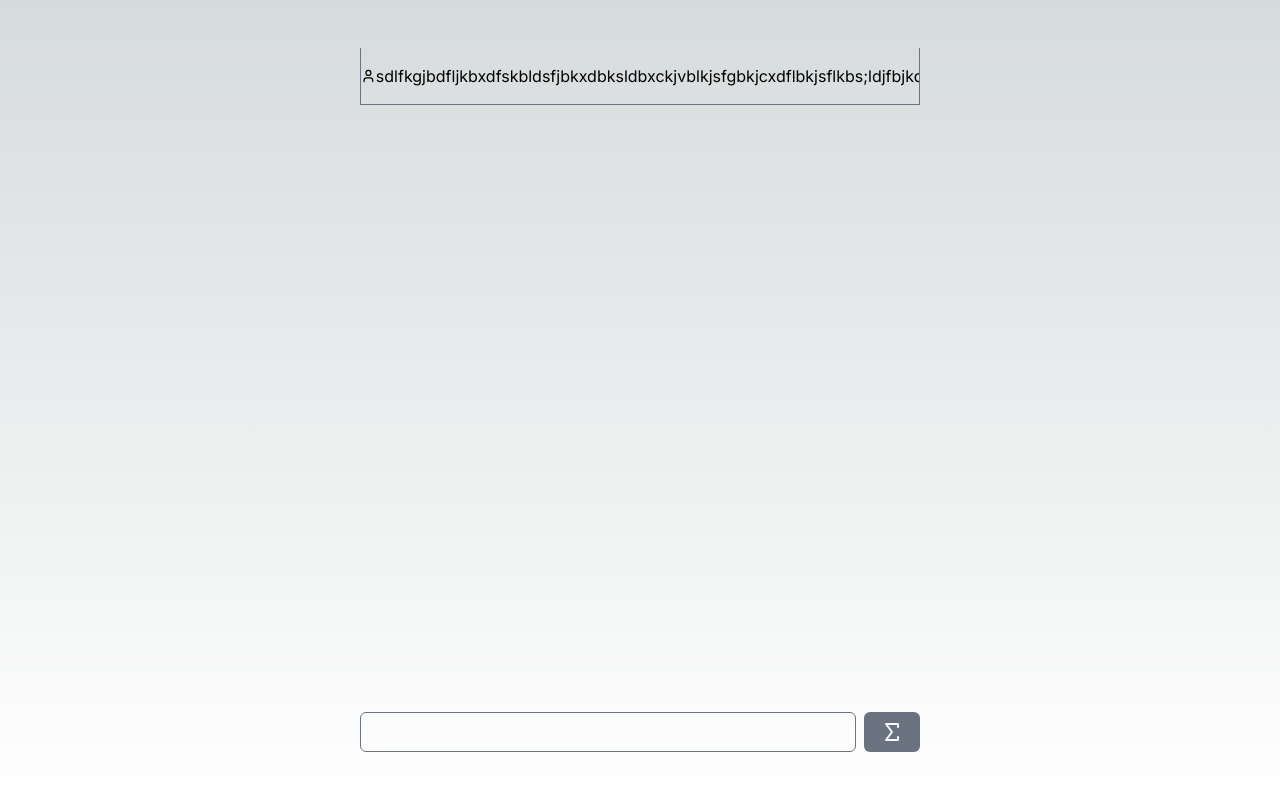
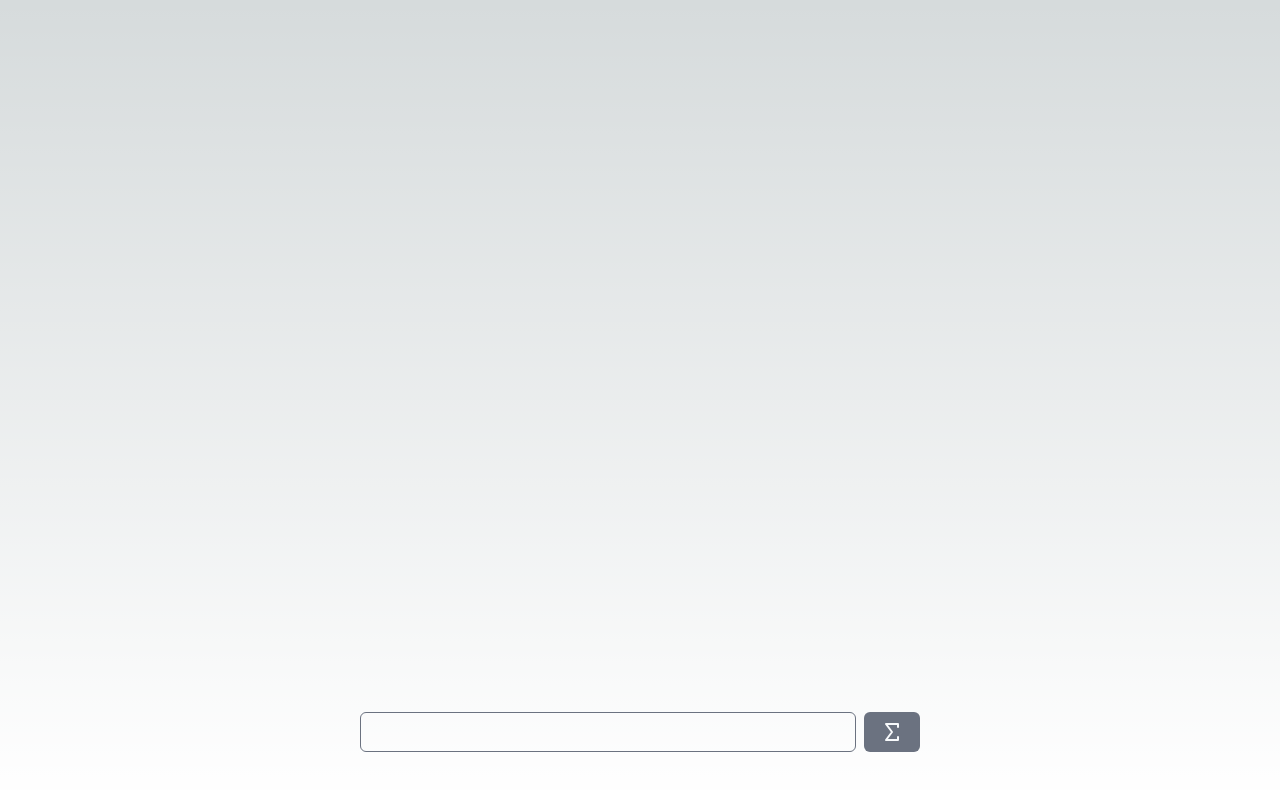
Before and after one commit to RestartDK/learnai-math, a Next.js app: page / in a window 1280 px wide. Shown: the top 790 px of the page. Built offline with nearby package versions, Linux system fonts and the light colour scheme.

Commit message:
errand: no more use client

```diff
--- a/app/layout.tsx
+++ b/app/layout.tsx
@@ -1,5 +1,6 @@
 import './globals.css'
 import { Inter } from 'next/font/google'
+import Providers from '@/utils/Providers'
 
 const inter = Inter({ subsets: ['latin'] })
 
@@ -15,7 +16,7 @@ export default function RootLayout({
 }) {
   return (
     <html lang="en">
-      <body className={inter.className}>{children}</body>
+      <body className={inter.className}><Providers>{children}</Providers></body>
     </html>
   )
 }
--- a/app/page.tsx
+++ b/app/page.tsx
@@ -1,36 +1,12 @@
-import Image from 'next/image'
-import Link from 'next/link'
-import { Input } from '@/components/ui/input'
-import { Button } from '@/components/ui/button'
-import { Sigma } from 'lucide-react'
-import MaxWidthWrapper from './MaxWidthWrapper'
-import { User } from 'lucide-react'
-
-interface ResponseBoxProps {
-  response: string
-}
-
-function ResponseBox({response}: ResponseBoxProps) {
-  return (
-    <div className='flex md:w-1/2 w-full py-4 border-b border-x border-gray-500'>
-      <User/>
-      <p className='overflow-hidden'>{response}</p>
-    </div>
-  )
-}
+import MaxWidthWrapper from "./MaxWidthWrapper";
+import Chatbot from "@/components/ChatBot";
+import Image from "next/image";
+import Link from "next/link";
 
 export default function Home() {
-  return (
-    <MaxWidthWrapper>
-      <main className="flex min-h-screen flex-col items-center justify-between py-12">
-        <ResponseBox response='sdlfkgjbdfljkbxdfskbldsfjbkxdbksldbxckjvblkjsfgbkjcxdflbkjsflkbs;ldjfbjkdsfnbklsdfnbkjsdnblkjsdnfbkjsdnfbkljsnbklsd' />
-        <div className='flex md:w-1/2 w-full gap-2'>
-          <Input className='border-gray-500 bg-transparent'/>
-          <Button className='bg-gray-500'>
-            <Sigma size={24}/>
-          </Button>
-        </div>
-      </main>
-    </MaxWidthWrapper>
-  )
+	return (
+		<MaxWidthWrapper>
+			<Chatbot />
+		</MaxWidthWrapper>
+	);
 }
```
Also changed, not shown: 1 other file (tests, documents, lock files or other folders).
